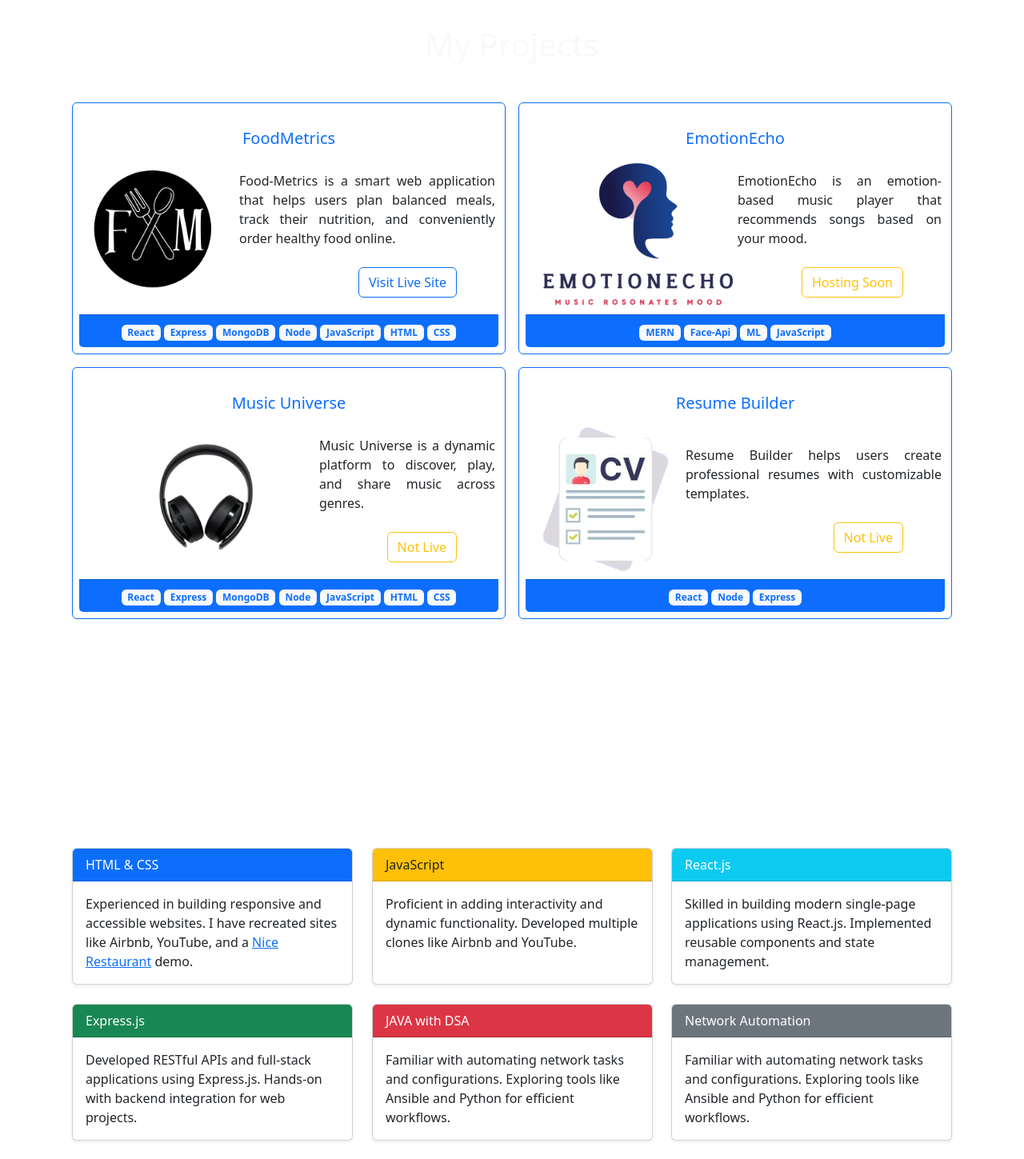
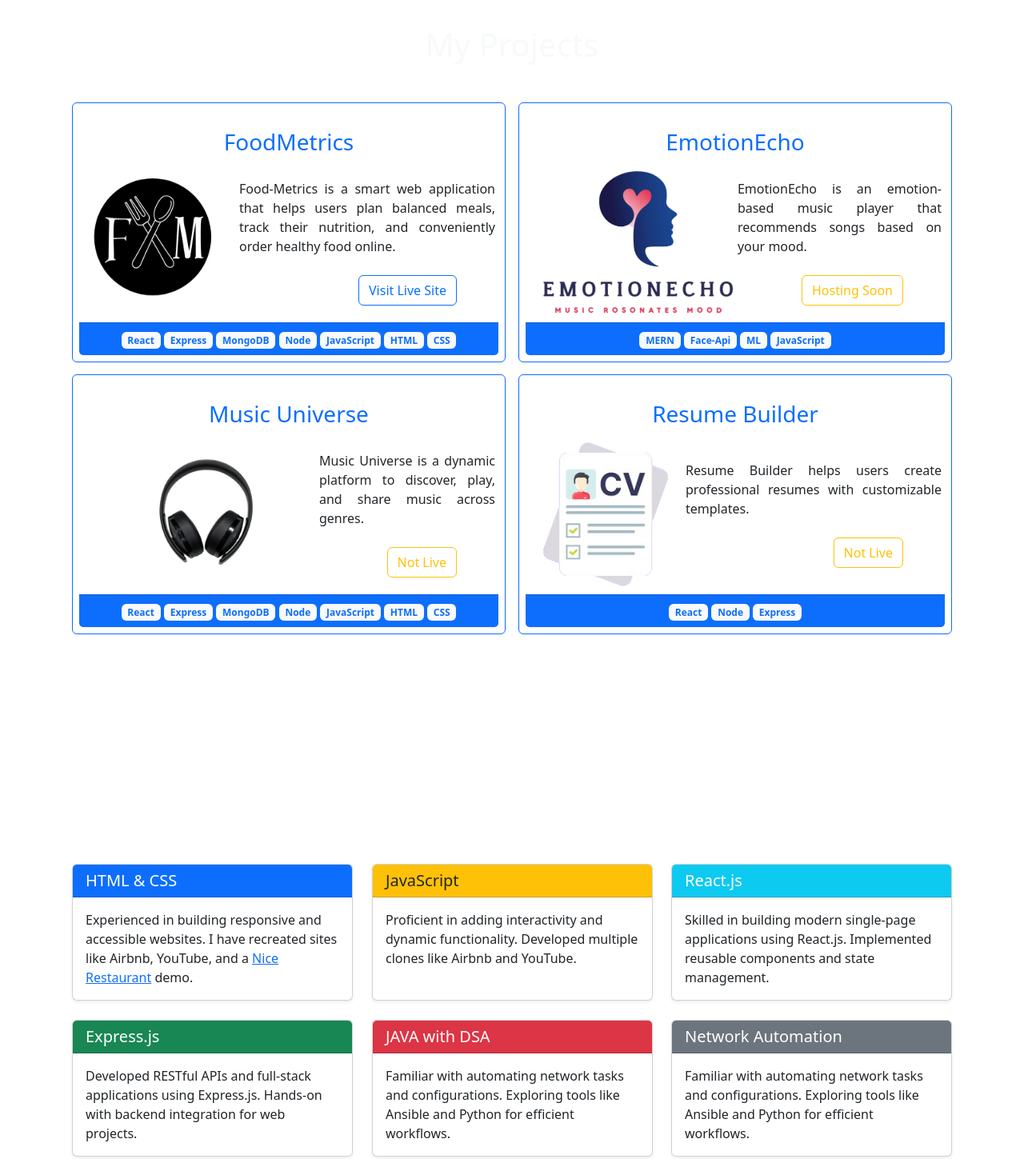
Before and after one commit to mani9499/PortFolio_Bootstrap, a plain HTML site: page index.html in a window 1280 px wide. Shown: the part 980-2429 px from the top of the page at 80% size. Drawn offline with nearby package versions, Linux system fonts and the light colour scheme.

Commit message:
Font-sizes are changed for skills and Projects section

```diff
--- a/index.html
+++ b/index.html
@@ -128,7 +128,7 @@
         <div class="projects-card-container row row-cols-1 row-cols-lg-2 g-3 align-item-center">
             <div class="col">
                 <div class="card h-100 p-2 border-primary">
-                <h5 class="card-title text-center pt-4 text-primary">FoodMetrics</h5>
+                <h3 class="card-title text-center pt-4 text-primary">FoodMetrics</h3>
                 <div class="card-img-bottom d-flex flex-column flex-lg-row align-items-center">
                     <img src="./images/project1.png"  style="height: 200px; object-fit: cover;" alt="">
                     <p class="card-text me-1" style="text-align: justify;">
@@ -155,7 +155,7 @@
             </div>
             <div class="col">
                 <div class="card h-100 p-2 border-primary">
-                <h5 class="card-title text-center pt-4 text-primary">EmotionEcho</h5>
+                <h3 class="card-title text-center pt-4 text-primary">EmotionEcho</h3>
                 <div class="card-img-bottom d-flex flex-column flex-lg-row align-items-center position-relative">
                     <img src="./images/project2.png"  style="height:200px; object-fit: cover;" alt="">
                     <p class="card-text me-1" style="text-align: justify;">
@@ -173,7 +173,7 @@
             </div>
             <div class="col">
                  <div class="card h-100 p-2 border-primary">
-                <h5 class="card-title text-center pt-4 text-primary">Music Universe</h5>
+                <h3 class="card-title text-center pt-4 text-primary">Music Universe</h3>
                 <div class="card-img-bottom d-flex flex-column flex-lg-row align-items-center">
                     <img src="./images/project3.png"  style="height: 200px; object-fit: cover;" alt="">
                     <p class="card-text me-1" style="text-align: justify;">
@@ -194,7 +194,7 @@
             </div>
             <div class="col">
                  <div class="card h-100 p-2 border-primary">
-                <h5 class="card-title text-center pt-4 text-primary">Resume Builder</h5>
+                <h3 class="card-title text-center pt-4 text-primary">Resume Builder</h3>
                 <div class="card-img-bottom d-flex flex-column flex-lg-row align-items-center">
                     <img src="./images/project4.png"  style="height: 200px; object-fit: cover;" alt="">
                     <p class="card-text me-1" style="text-align: justify;">
@@ -222,9 +222,9 @@
 
         <div class="col">
         <div class="card h-100 shadow-sm">
-            <div class="card-header bg-primary text-white">HTML & CSS</div>
+            <h5 class="card-header bg-primary text-white">HTML & CSS</h5>
             <div class="card-body">
-            <p class="card-text">
+            <p class="card-text font-size-lg">
                 Experienced in building responsive and accessible websites.
                 I have recreated sites like Airbnb, YouTube, and a <a href="http://bootstrapmade.com/demo/NiceRestaurant/" class="link-primary" target="_blank" rel="noopener">Nice Restaurant</a> demo.
             </p>
@@ -235,7 +235,7 @@
 
         <div class="col">
         <div class="card h-100 shadow-sm">
-            <div class="card-header bg-warning text-dark">JavaScript</div>
+            <h5 class="card-header bg-warning text-dark">JavaScript</h5>
             <div class="card-body">
             <p class="card-text">
                 Proficient in adding interactivity and dynamic functionality.
@@ -248,7 +248,7 @@
 
         <div class="col">
         <div class="card h-100 shadow-sm">
-            <div class="card-header bg-info text-white">React.js</div>
+            <h5 class="card-header bg-info text-white">React.js</h5>
             <div class="card-body">
             <p class="card-text">
                 Skilled in building modern single-page applications using React.js.
@@ -261,7 +261,7 @@
 
         <div class="col">
         <div class="card h-100 shadow-sm">
-            <div class="card-header bg-success text-white">Express.js</div>
+            <h5 class="card-header bg-success text-white">Express.js</h5>
             <div class="card-body">
             <p class="card-text">
                 Developed RESTful APIs and full-stack applications using Express.js.
@@ -273,7 +273,7 @@
 
         <div class="col">
         <div class="card h-100 shadow-sm">
-            <div class="card-header bg-danger text-white">JAVA with DSA</div>
+            <h5 class="card-header bg-danger text-white">JAVA with DSA</h5>
             <div class="card-body">
                 <p class="card-text">
                     Familiar with automating network tasks and configurations.
@@ -284,7 +284,7 @@
         </div>
         <div class="col">
         <div class="card h-100 shadow-sm">
-            <div class="card-header bg-secondary text-white">Network Automation</div>
+            <h5 class="card-header bg-secondary text-white">Network Automation</h5>
             <div class="card-body">
                 <p class="card-text">
                     Familiar with automating network tasks and configurations.
@@ -302,13 +302,10 @@
             console.log('Connection:', type);
 
             if (type === '2g' || type === 'slow-2g' || type === '3g') {
-            // Slow connection, show image instead of video
             document.getElementById('bg-video').style.display = 'none';
             document.getElementById('bg-image').style.display = 'block';
             }
         }
-
-        // Optional: If video fails to load
         const video = document.getElementById('bg-video');
         video.addEventListener('error', () => {
             video.style.display = 'none';
```
